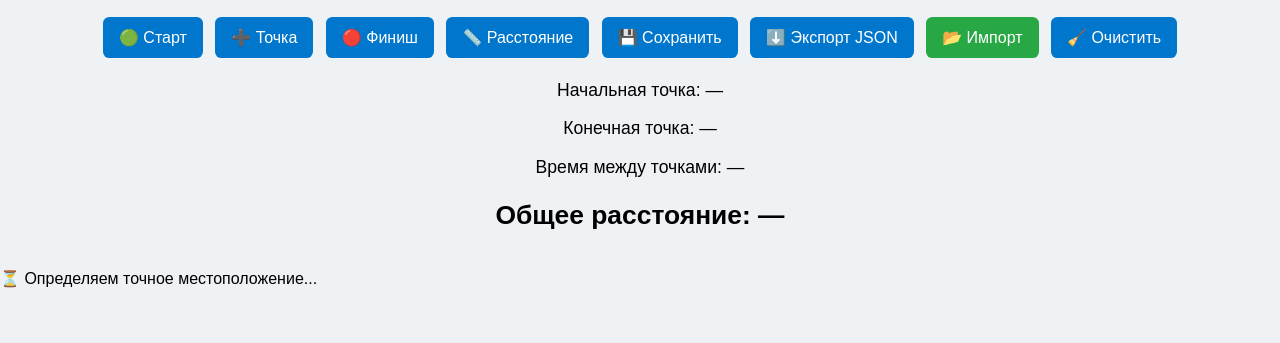
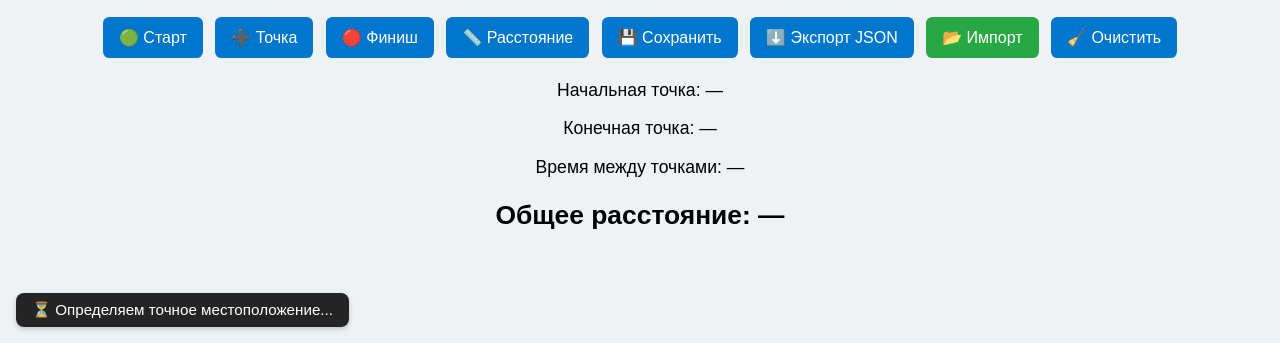
Before and after one commit to berlandbors/GPSRouteTracker-2, a plain HTML site: page index.html in a window 1280 px wide. Both pictures are taken after a click on the button "🟢 Старт". Shown: the part 457-800 px from the top of the page. Drawn offline with nearby package versions, Linux system fonts and the light colour scheme.

Commit message:
Update style.css

```diff
--- a/style.css
+++ b/style.css
@@ -67,3 +67,16 @@ button:hover,
 .info {
   font-size: 1.1rem;
 }
+
+#gps-status {
+  position: fixed;
+  bottom: 1rem;
+  left: 1rem;
+  background: rgba(0,0,0,0.85);
+  color: #fff;
+  padding: 0.5rem 1rem;
+  border-radius: 0.5rem;
+  font-size: 0.95rem;
+  z-index: 9999;
+  box-shadow: 0 2px 5px rgba(0,0,0,0.2);
+}
```
